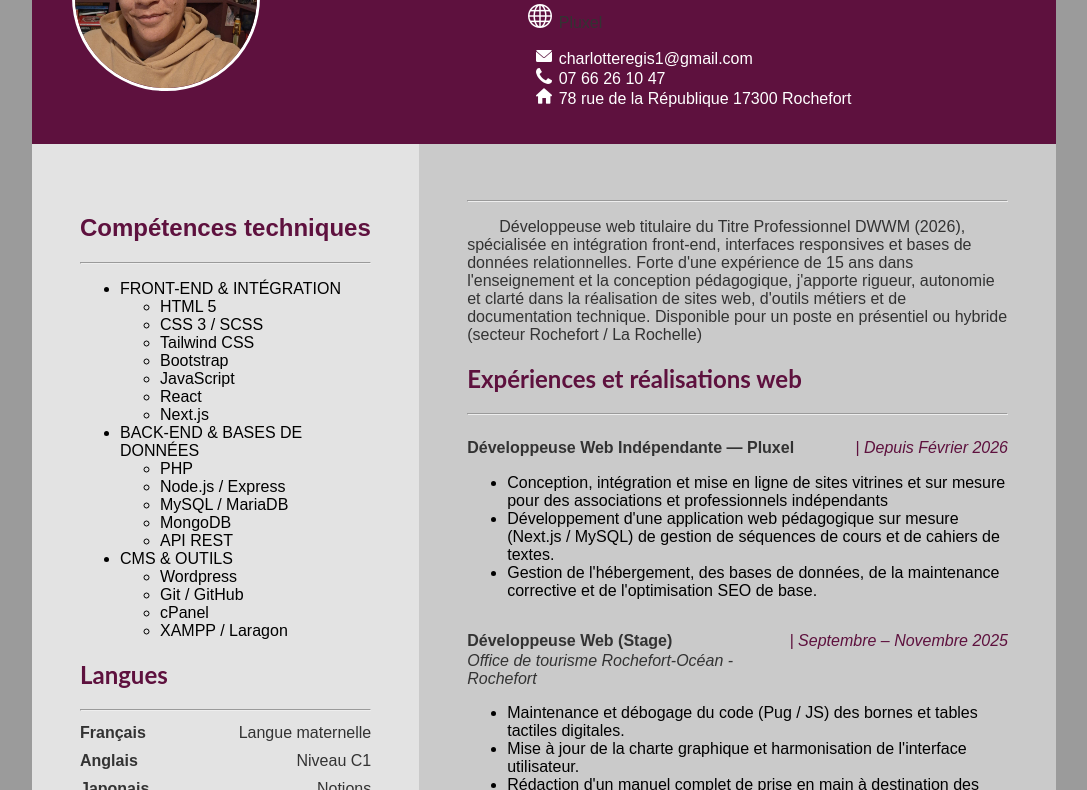
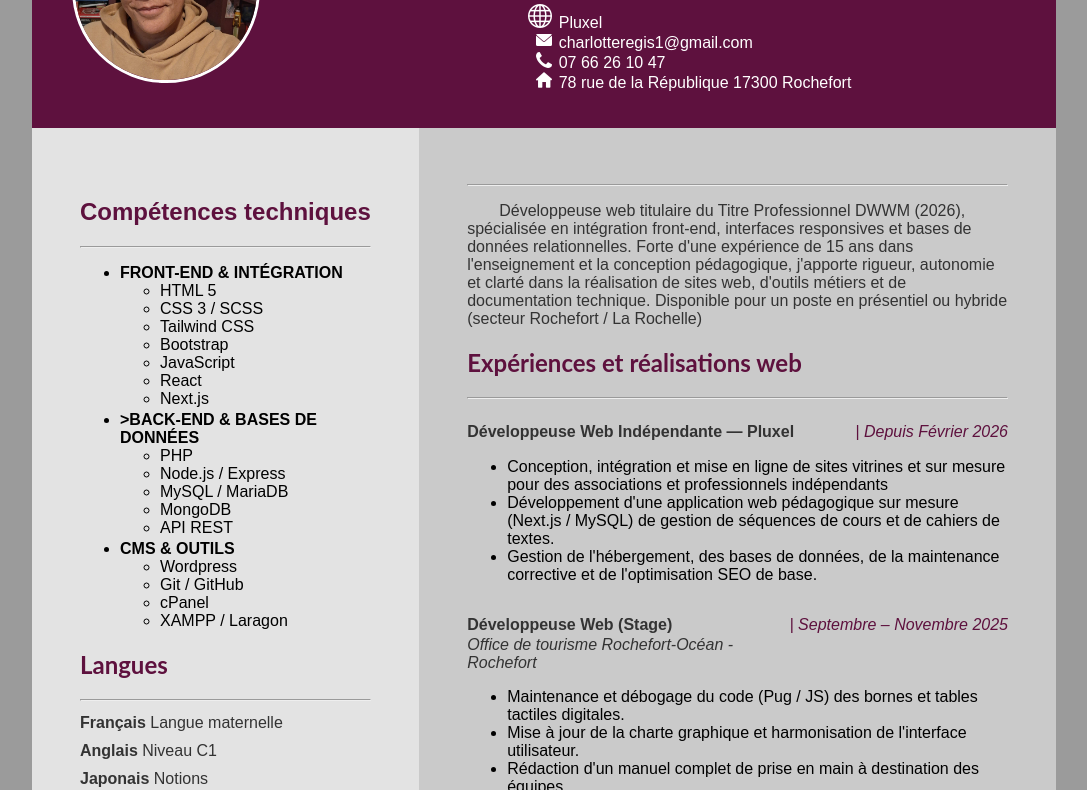
Before and after one commit to Charlotte-82/Charlotte-82.github.io, a plain HTML site: page index.html in a window 1280 px wide. Shown: the part 163-953 px from the top of the page, without its empty margins (96-1183 px from the left). Drawn offline with Linux system fonts and the light colour scheme; a web font is replaced by a local one.

Commit message:
details maj nov 2026

```diff
--- a/assets/css/style.css
+++ b/assets/css/style.css
@@ -219,24 +219,22 @@ h2 {
 }
 
 .level,
-.level1,
 .lang {
   display: inline-block;
   margin-bottom: 5px;
   margin-top: 5px;
 }
 
-.level {
+/* .level {
   float: right;
-}
+} */
 
-.level1 {
-  float: right;
+.lang {
   font-weight: 700;
 }
 
-.lang {
-  font-weight: 700;
+.sous-titre:hover {
+  color: #5e113e;
 }
 
 a {
--- a/index.html
+++ b/index.html
@@ -33,9 +33,7 @@
         <div class="lefticons">
           <ul class="contact">
             <li class="siteweb">
-              <a href="www.pluxel.fr/realisations" target="-blank">
-                <p>Pluxel</p></a
-              >
+              <a href="www.pluxel.fr/realisations" target="-blank"> Pluxel</a>
             </li>
             <li class="enveloppe">
               <a href="mailto:charlotteregis1@gmail.com"
@@ -53,12 +51,12 @@
     <main>
       <section class="left">
         <h2>
-          <em><b>Compétences techniques</b></em>
+          <em>Compétences techniques</em>
         </h2>
         <hr />
         <ul>
-          <li>FRONT-END & INTÉGRATION</li>
-          <ul>
+          <li class="sous-titre"><b>FRONT-END & INTÉGRATION</b></li>
+          <ul style="margin-bottom: 3px">
             <li>HTML 5</li>
             <li>CSS 3 / SCSS</li>
             <li>Tailwind CSS</li>
@@ -67,16 +65,16 @@
             <li>React</li>
             <li>Next.js</li>
           </ul>
-          <li>BACK-END & BASES DE DONNÉES</li>
-          <ul>
+          <li class="sous-titre"><b>>BACK-END & BASES DE DONNÉES</b></li>
+          <ul style="margin-bottom: 3px">
             <li>PHP</li>
             <li>Node.js / Express</li>
             <li>MySQL / MariaDB</li>
             <li>MongoDB</li>
             <li>API REST</li>
           </ul>
-          <li>CMS & OUTILS</li>
-          <ul>
+          <li class="sous-titre"><b>CMS & OUTILS</b></li>
+          <ul style="margin-bottom: 3px">
             <li>Wordpress</li>
             <li>Git / GitHub</li>
             <li>cPanel</li>
```
